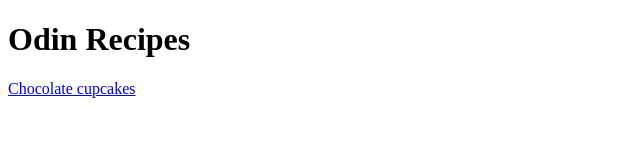
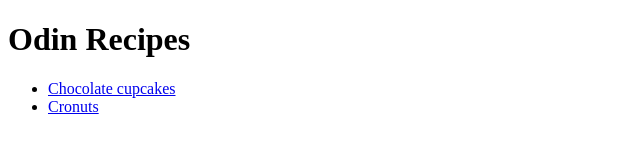
Before and after one commit to Gavo51/odin-recipes, a plain HTML site: page index.html in a window 1280 px wide. Shown: the whole page, without its empty margins (0-640 px from the left). Drawn offline with Linux system fonts and the light colour scheme.

Commit message:
Update index.html
Added a link to cronuts.html

```diff
--- a/index.html
+++ b/index.html
@@ -10,7 +10,11 @@
 
     <h1>Odin Recipes</h1>
 
-    <a href="./recipes/chocolate-cupcakes.html">Chocolate cupcakes</a>
+    <ul>
+        <li><a href="./recipes/chocolate-cupcakes.html">Chocolate cupcakes</a></li>
+        <li><a href="./recipes/cronuts.html">Cronuts</a></li>
+    </ul>
+
 
 </body>
 </html>
```
